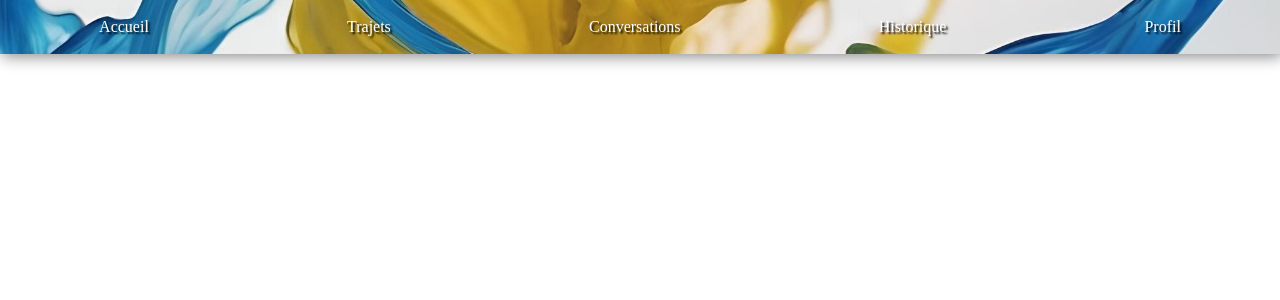
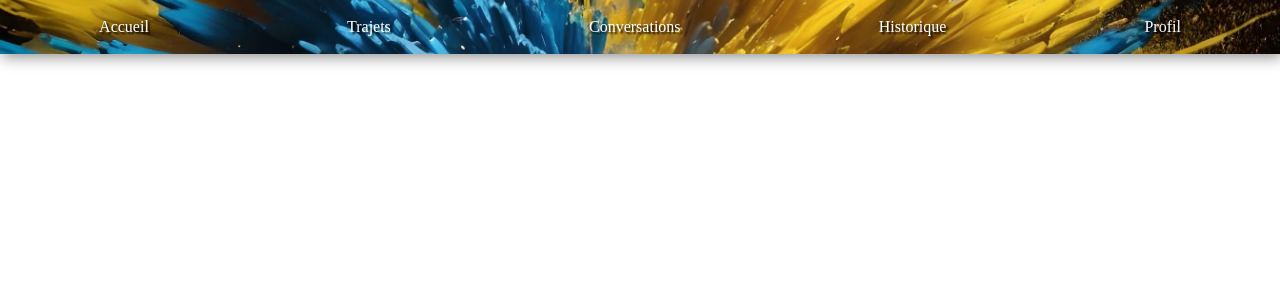
Before and after one commit to JulesVoyer/ProjetWEB, a PHP site: page / in a window 1280 px wide. Shown: the top 300 px of the page. Run offline with PHP 8.4, Linux system fonts and the light colour scheme.

Commit message:
Changement du fond de l'entête

```diff
--- a/CSS/style.css
+++ b/CSS/style.css
@@ -9,7 +9,7 @@ body {
 
 #banner {
     /* Insertion de l'image de fond de la bannière d'entête */
-    background-image: url("../ressources/encre_rectangle.jpg");
+    background-image: url("../ressources/explosion.jpg");
     background-size: cover;
     background-position: center;
     background-repeat: no-repeat;
```
Also changed, not shown: ressources/explosion.jpg (added).
